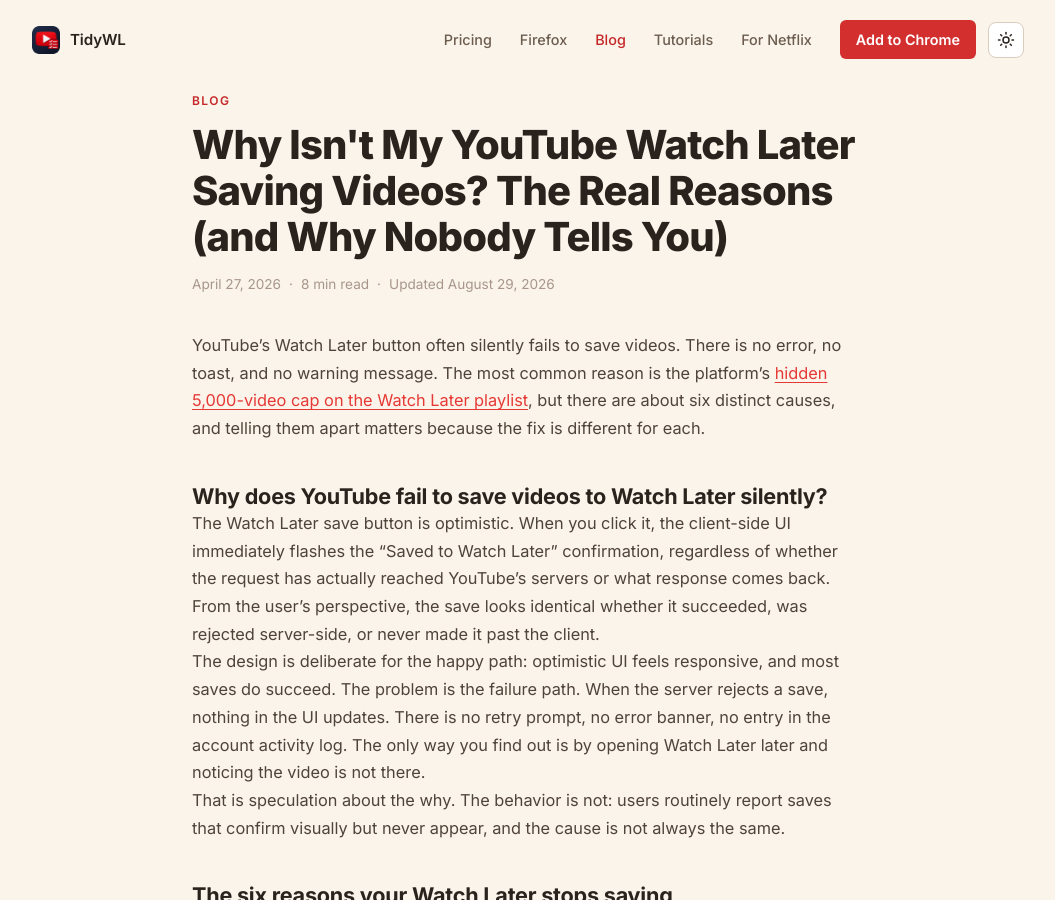
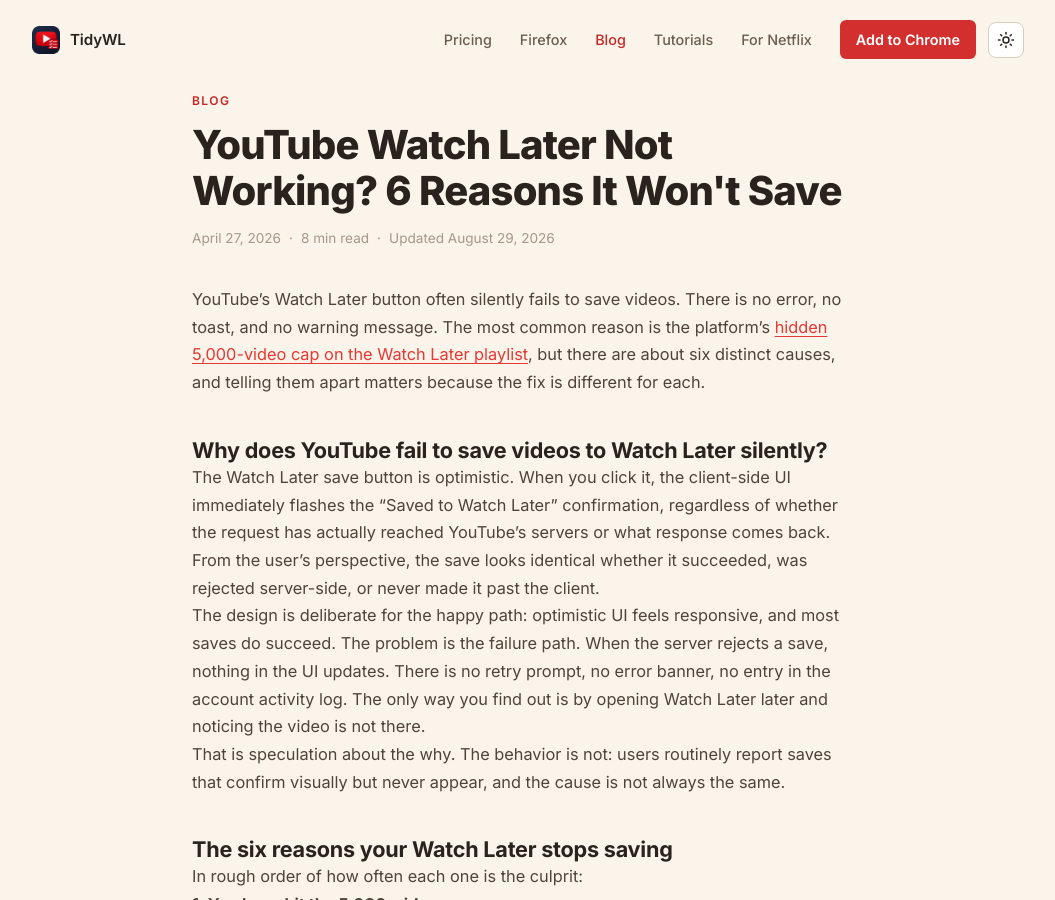
Before and after one commit to dominic-lam/tidywl-site, a Jekyll site: the page built from _posts/2026-04-27-youtube-watch-later-not-saving-videos.md, in a window 1280 px wide and 900 px high. Shown: the whole window, without its empty margins (112-1167 px from the left). Built offline with Jekyll 4.4.1, drawn with Linux system fonts in a browser that asks for light colours.

Commit message:
blog: retitle the Watch Later not-saving post for the searches that show it
Search Console (14 July to 13 October): 10,824 impressions at position 7.1 but a 0.71%
click rate, against the homepage's 3.27% at 6.7. The searches that show it say "not
working" about three times as often as "not saving", and the old title was 95
characters, past where Google cuts it. The new description drops "the most common",
which nothing backs. Content unchanged, so last_modified_at stays.

Co-Authored-By: Claude Opus 5.5 <noreply@anthropic.com>
Claude-Session: https://claude.ai/code/session_01XnXViNbm99iakURC5vHu4J

```diff
--- a/_posts/2026-04-27-youtube-watch-later-not-saving-videos.md
+++ b/_posts/2026-04-27-youtube-watch-later-not-saving-videos.md
@@ -1,6 +1,6 @@
 ---
-title: "Why Isn't My YouTube Watch Later Saving Videos? The Real Reasons (and Why Nobody Tells You)"
-description: "YouTube Watch Later silently fails to save videos for several reasons, and the most common one is a hidden 5,000-video cap. Here's the full list of causes and what to actually do about each."
+title: "YouTube Watch Later Not Working? 6 Reasons It Won't Save"
+description: "Videos not saving to Watch Later? The sneakiest cause is a 5,000-video limit YouTube never warns you about. All six causes, how to spot yours, and each fix."
 date: 2026-04-27
 last_modified_at: 2026-08-29
 # The store links on this page carry this tag (header, footer, text), so the
```
